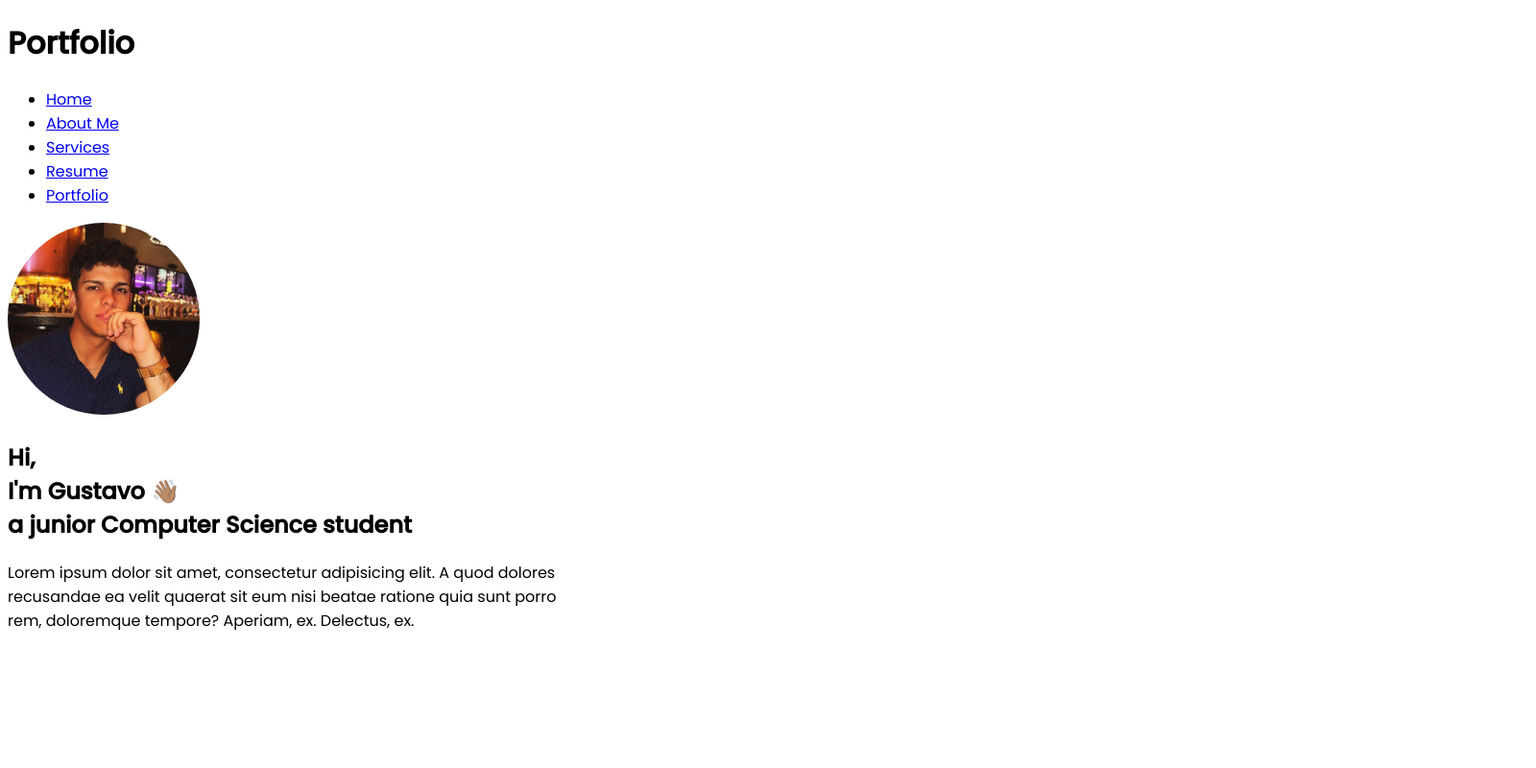
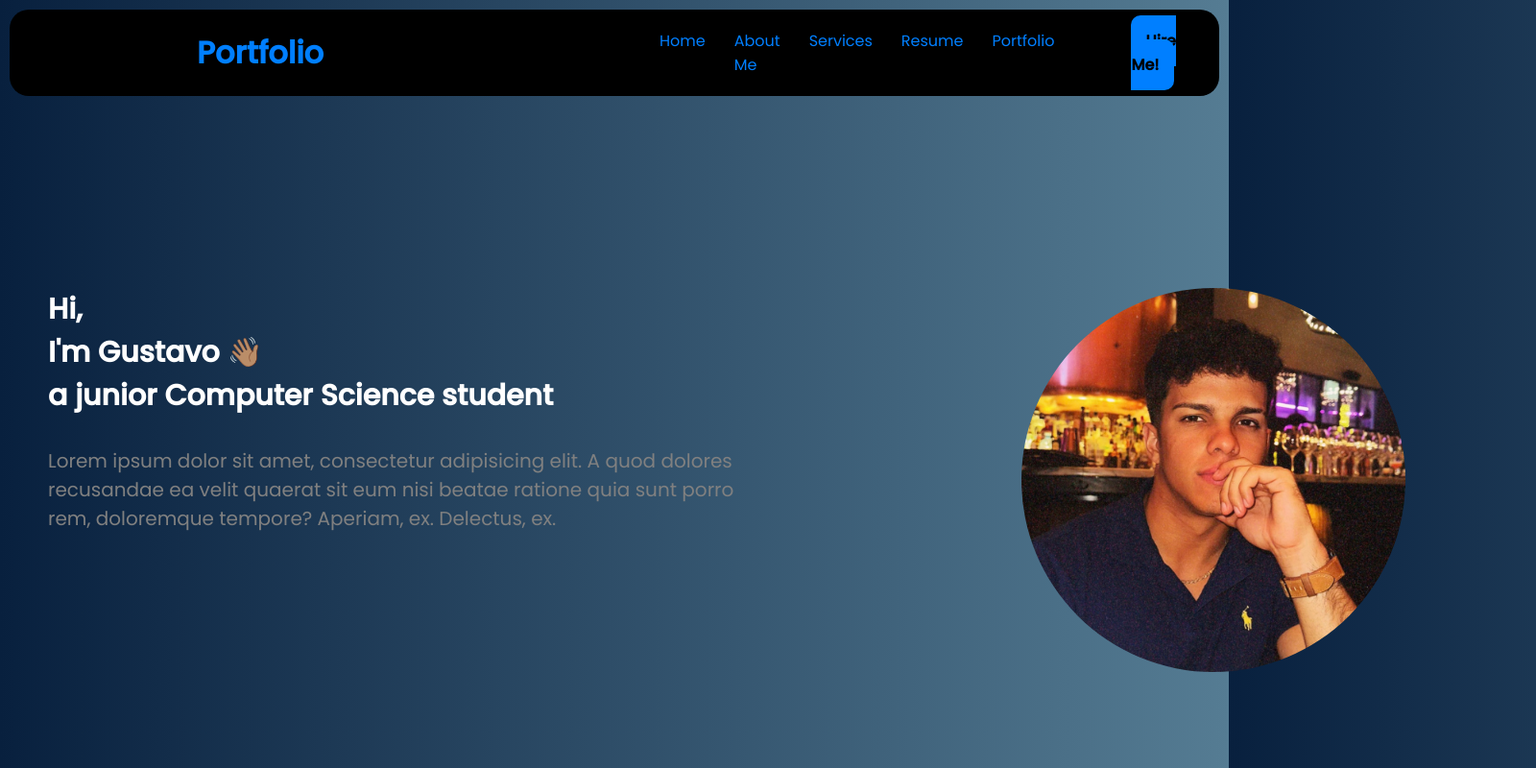
Before and after one commit to GustavoRassi/Portfolio, a plain HTML site: page index.html in a window 1280 px wide. Shown: the whole page at 96% size, 1600 px wide, since content can reach past the window. Drawn offline with Linux system fonts and the light colour scheme.

Commit message:
added css

```diff
--- a/index.html
+++ b/index.html
@@ -6,18 +6,16 @@
         <meta name="viewport" content="width=device-width, initial-scale=1.0">
         <title>Personal Portfolio | Home</title>
         <link rel="icon" href="profile_img_gr.png">
-        <style>
-            @import url('https://fonts.googleapis.com/css2?family=Poppins:wght@300;400;500&display=swap');
-            body{
-                font-family: 'Poppins', sans-serif;
-            }
-            img{
-                border-radius: 100px;
-            }
-        </style>
+        <link rel="stylesheet" href="style.css">
     </head>
     <body>
+        <div class="navigation-bar">
+            <div class="portfolio-icon-link">
+                <a href="index.html">
                     <h1>Portfolio</h1>
+                </a>
+            </div>
+            <div class="navigation-bar-links">
                 <ul>
                     <li><a href="#Home">Home</a></li>
                     <li><a href="#About Me">About Me</a></li>
@@ -25,8 +23,21 @@
                     <li><a href="#Resume">Resume</a></li>
                     <li><a href="#Portfolio">Portfolio</a></li>
                 </ul>
-        <img src="profile_img_gr.png" alt="Profile Image" width="200px">
+            </div>
+            <div class="hire-me-btn">
+                <a href="#">Hire Me!</a>
+            </div>
+        </div>
+        <br><br>
+        <div class="body-content">
+            <div class="white-text-container">
                 <h2>Hi, <br>I'm Gustavo 👋🏽 <br>a junior Computer Science student</h2>
-        <p>Lorem ipsum dolor sit amet, consectetur adipisicing elit. A quod dolores <br> recusandae ea velit quaerat sit eum nisi beatae ratione quia sunt porro <br> rem, doloremque tempore? Aperiam, ex. Delectus, ex.</p>
+                <br>
+                <p style="color: gray">Lorem ipsum dolor sit amet, consectetur adipisicing elit. A quod dolores <br> recusandae ea velit quaerat sit eum nisi beatae ratione quia sunt porro <br> rem, doloremque tempore? Aperiam, ex. Delectus, ex.</p>
+            </div>
+            <div class="rounded-profile-image">
+                <img src="profile_img_gr.png" alt="Profile Image">
+            </div>
+        </div>
     </body>
 </html>
--- /dev/null
+++ b/style.css
@@ -0,0 +1,67 @@
+@import url('https://fonts.googleapis.com/css2?family=Poppins:wght@300;400;500&display=swap');
+
+*{
+    margin: 0;
+    padding: 0;
+    box-sizing: none;
+}
+
+body{
+    font-family: 'Poppins', sans-serif;
+    color: white;
+    background: linear-gradient(to right, #08203e, #557c93);
+}
+a{
+    text-decoration: none;
+}
+ul{
+    display: flex;
+    list-style: none;
+}
+.navigation-bar{
+    display: flex;
+    align-items: center;
+    background-color: black;
+    padding: 20px;
+    margin: 10px;
+    margin-bottom: 100px;;
+    border-radius: 20px;
+}
+.navigation-bar-links a{
+    margin-right: 30px;
+    color: #007FFF;
+}
+.navigation-bar-links{
+    margin-right: 50px;
+}
+.portfolio-icon-link {
+    margin-right: 350px;
+    margin-left: 175px;
+    color: #007FFF;
+}
+.portfolio-icon-link a{
+    color: #007FFF;
+}
+.body-content{
+    display: flex;
+    margin: auto;
+    padding: 50px;
+    width: 1500px;
+    border-radius: 20px;
+}
+.white-text-container{
+    margin-right: 300px;
+    font-size: 20px;
+}
+.rounded-profile-image img{
+    width: 400px;
+    border-radius: 200px;;
+}
+
+.hire-me-btn a{
+    background-color: #007FFF;
+    color: black;
+    border-radius: 10px;
+    padding: 15px;
+    font-weight: bold;
+}
```
Lines whose indentation alone changed are shown as unchanged.
